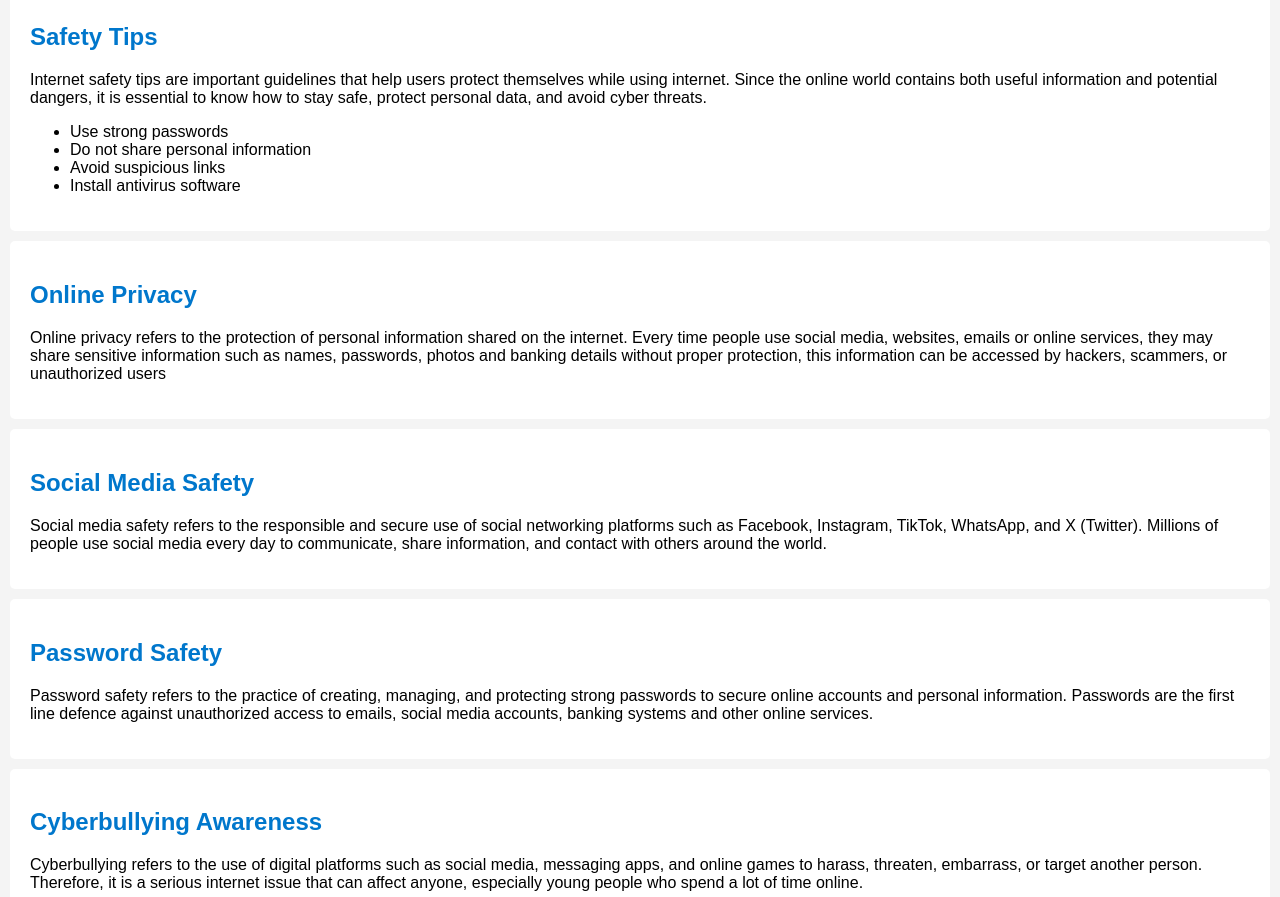
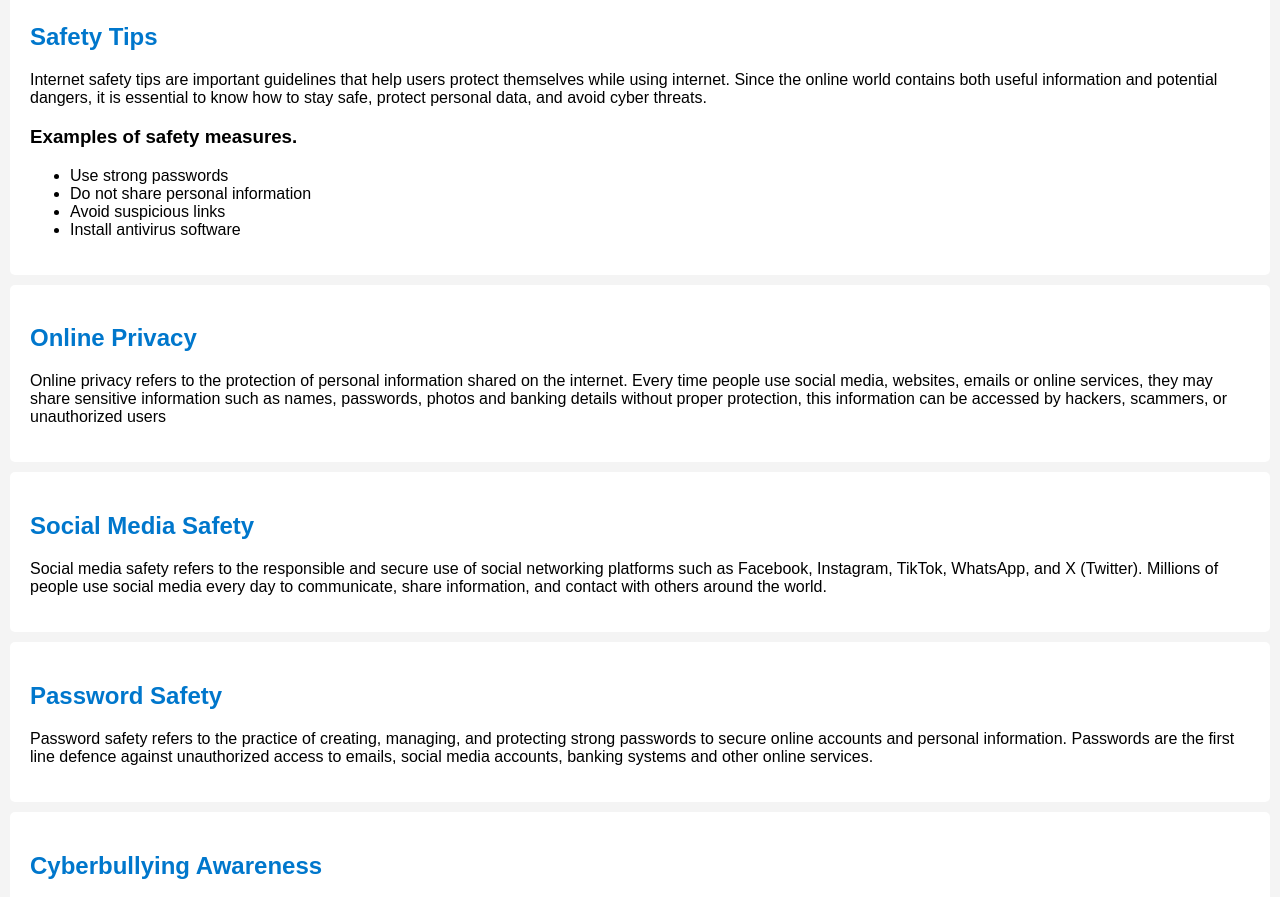
Before and after one commit to ssekanjako629/Ezra, a plain HTML site: page index.html in a window 1280 px wide. Shown: the part 820-1717 px from the top of the page. Drawn offline with Linux system fonts and the light colour scheme.

Commit message:
Add heading for safety measures section
added a heading about safety measures examples

```diff
--- a/index.html
+++ b/index.html
@@ -51,6 +51,7 @@
 <section id="tips">
     <h2>Safety Tips</h2>
     <p>Internet safety tips are important guidelines that help users protect themselves while using internet. Since the online world contains both useful information and potential dangers, it is essential to know how to stay safe, protect personal data, and avoid cyber threats.</p>
+    <h3>Examples of safety measures.</h3>
     <ul>
         <li>Use strong passwords</li>
         <li>Do not share personal information</li>
```
